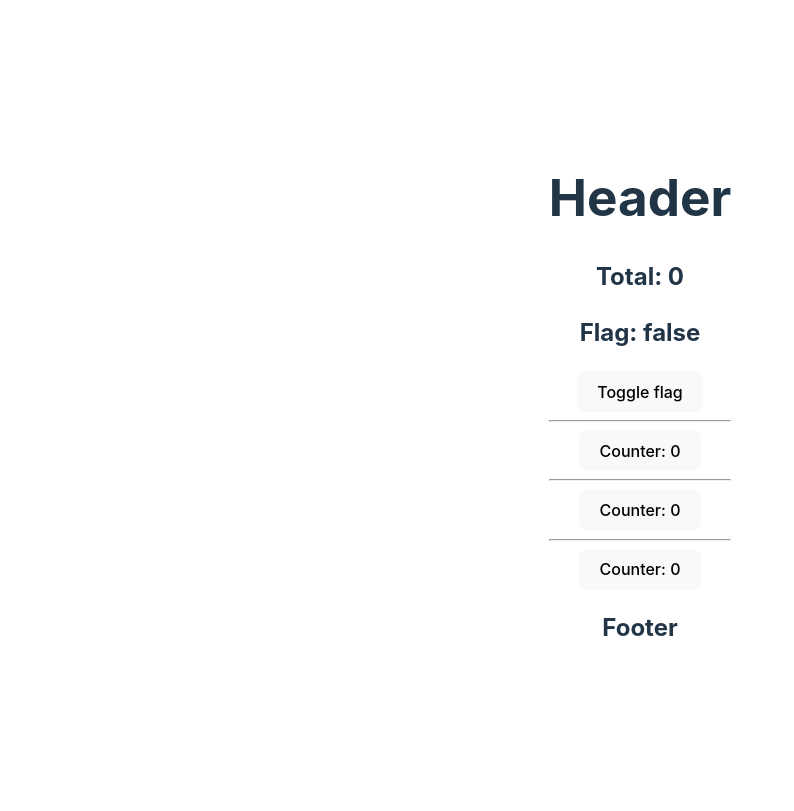
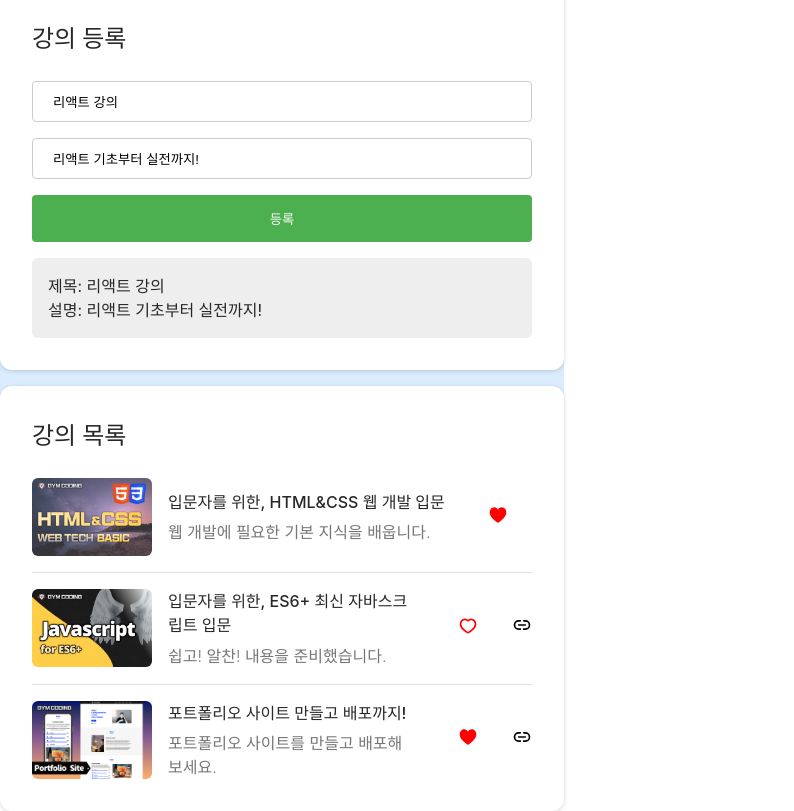
Before and after one commit to nova-fe/Study__React, a React (Vite) app in the folder learn-react/: page / in a window 1280 px wide. Shown: the whole page, without its empty margins (0-794 px from the left). Built offline with nearby package versions, Linux system fonts and the light colour scheme.

Commit message:
객체 업데이트 하기

```diff
--- a/learn-react/src/AppCourse.jsx
+++ b/learn-react/src/AppCourse.jsx
@@ -1,4 +1,5 @@
 import "./AppCourse.css";
+import CourseForm from "./components/course/CourseForm";
 import CourseListCard from "./components/course/CourseListCard";
 
 function App() {
--- a/learn-react/src/components/course/CourseForm.jsx
+++ b/learn-react/src/components/course/CourseForm.jsx
@@ -1,18 +1,39 @@
+import { useState } from "react";
 import Card from "../Card";
 
 export default function CourseForm(props) {
+  const [form, setForm] = useState({
+    title: "리액트 강의",
+    description: "리액트 기초부터 실전까지!",
+  });
+
   function handleCourseForm(e) {
     e.preventDefault();
   }
+
+  const handleChange = (e) => {
+    console.log("e.target.name", e.target.name); // 제목 입력시: title, 내용 입력시: description
+    setForm({
+      ...form, // 전개 구문으로 기본의 값 유지
+      // 객체의key를 괄호구문을 이용해 e.target.name을 받아서 입력되는 것을 동적을 받아옴
+      [e.target.name]: e.target.value,
+    });
+  };
 
   return (
     <>
       <Card title="강의 등록">
         <form style={{ display: "flex", flexDirection: "column", gap: "1rem" }} onSubmit={handleCourseForm}>
-          <input type="text" placeholder="강의 제목" />
-          <input type="text" placeholder="강의 한줄 설명" />
+          <input name="title" type="text" placeholder="제목" value={form.title} onChange={handleChange} />
+          <input name="description" type="text" placeholder="설명" value={form.description} onChange={handleChange} />
           <input type="submit" value="등록" />
         </form>
+        {(form.title || form.description) && ( // 둘 중 하나라도 존재한다면 true
+          <div style={{ marginTop: "16px", padding: "16px", backgroundColor: "#eee", borderRadius: "6px" }}>
+            {form.title && <p>제목: {form.title}</p>}
+            {form.description && <p>설명: {form.description}</p>}
+          </div>
+        )}
       </Card>
     </>
   );
--- a/learn-react/src/main.jsx
+++ b/learn-react/src/main.jsx
@@ -1,6 +1,6 @@
 import { StrictMode } from "react";
 import { createRoot } from "react-dom/client";
-import App from "./AppCounter.jsx";
+import App from "./AppCourse.jsx";
 import "./index.css";
 
 createRoot(document.getElementById("root")).render(
```
Also changed, not shown: learn-react/src/AppMovingDot.jsx (added, +44 -0 lines).
